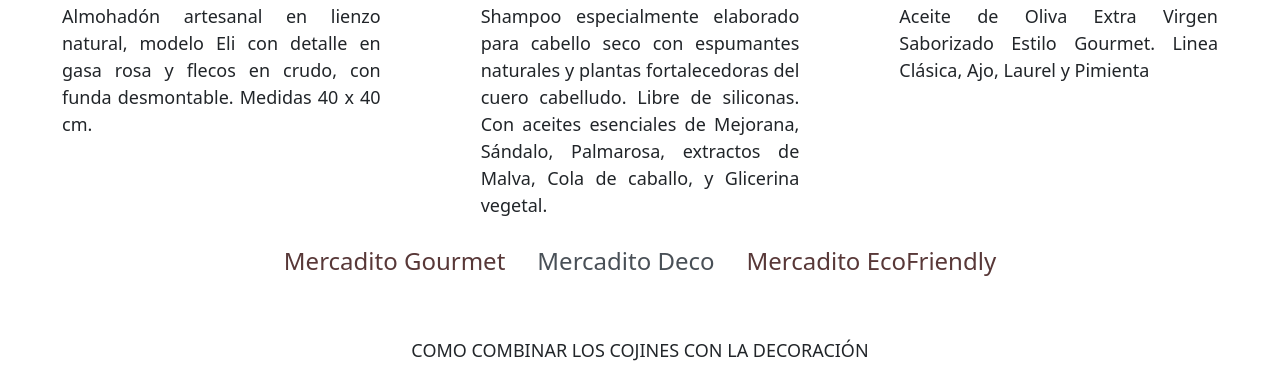
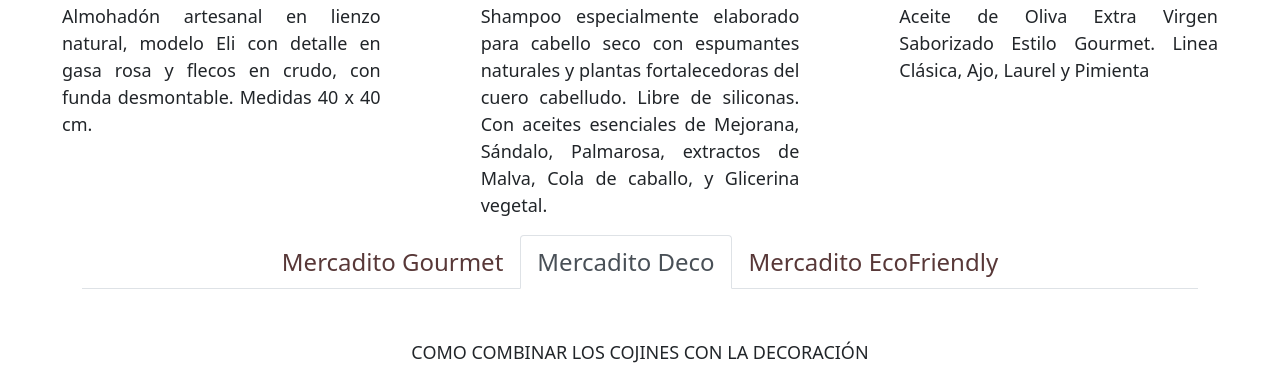
Before and after one commit to jandrespadilla/Camada2380, a website: page index.html in a window 1280 px wide. Shown: the part 816-1208 px from the top of the page. Drawn offline with nearby package versions, Linux system fonts and the light colour scheme.

Commit message:
border 1

```diff
--- a/scss/imports/_variables.scss
+++ b/scss/imports/_variables.scss
@@ -14,7 +14,7 @@ $nav-link-hover-color:$colorSubTitulo;
 
 $nav-link-font-size: x-large;
 $nav-tabs-border-color: null;
-$nav-tabs-border-width: 0;
+$nav-tabs-border-width: 1;
 $input-font-family:                     $fuentePrincipal;
 $input-btn-font-family:                 $fuentePrincipal;
 
```
Also changed, not shown: css/style.css.
